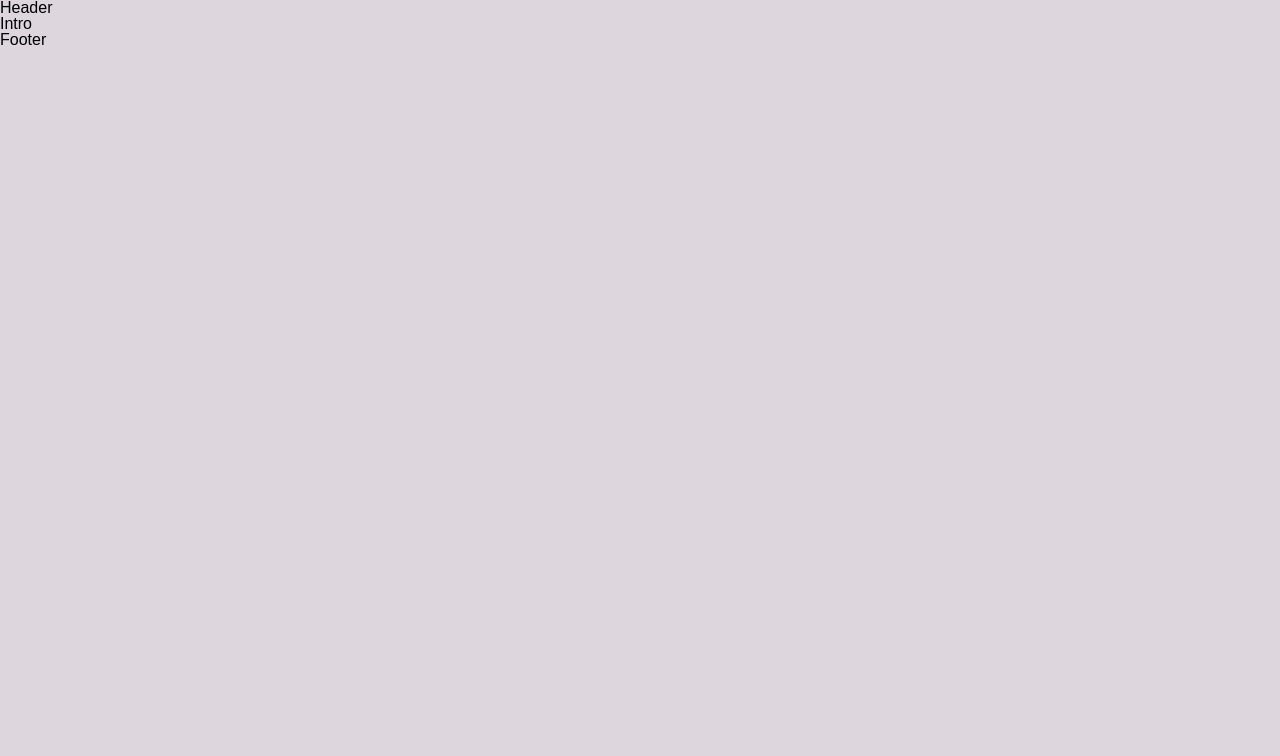
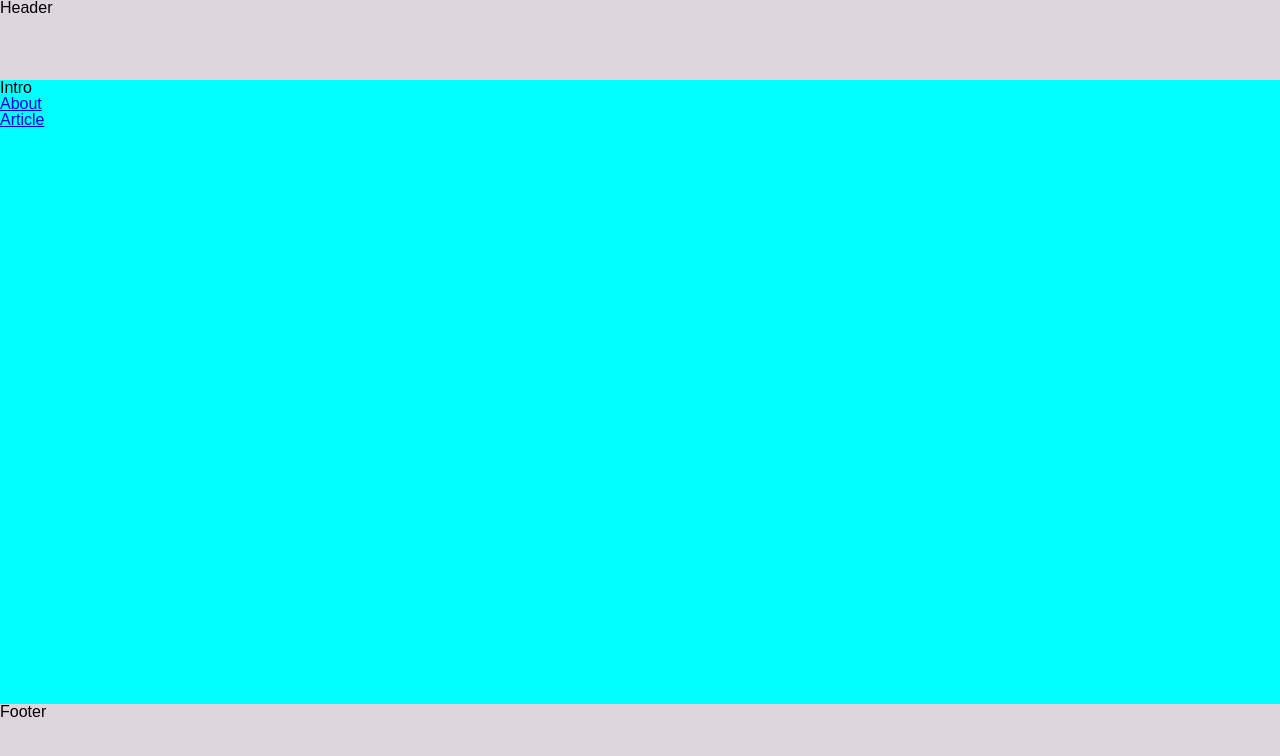
Before and after one commit to Coders-Co-op/Bi-Polar-News, a React (Create React App) app: page / in a window 1280 px wide. Shown: the top 756 px of the page. Built offline with nearby package versions, Linux system fonts and the light colour scheme.

Commit message:
some style and something else

```diff
--- a/package.json
+++ b/package.json
@@ -10,9 +10,10 @@
     "react": "^16.4.2",
     "react-dom": "^16.4.2",
     "react-redux": "^5.0.7",
+    "react-router": "^4.3.1",
+    "react-router-dom": "^4.3.1",
     "react-scripts": "1.1.5",
-    "redux": "^4.0.0",
-    "react-router-dom": "^4.3.1"
+    "redux": "^4.0.0"
   },
   "scripts": {
     "start": "react-scripts start",
--- a/src/App.css
+++ b/src/App.css
@@ -1,6 +1,16 @@
 
-.App {
+.app-wrapper {
   width:100vw;
   height:100vh;
   background-color:#DDD6DD;
 }
+.app-header{
+  height: 10%;
+}
+.app-article{
+  background-color: aqua;
+  height: 78%;
+}
+.app-footer{
+  height: 12%;
+}
--- a/src/App.js
+++ b/src/App.js
@@ -3,22 +3,27 @@ import routes from './route'
 import Header from './components/header/Header'
 import Footer from './components/footer/Footer'
 import './App.css';
+import {withRouter} from 'react-router';
+import { connect } from 'net';
 
 class App extends Component {
+
   render() {
+  console.log("i am props match", this.props.match);
+
     return (
-      <div className="App">
-        <header className="App-header">
+      <div className="app-wrapper">
+        <header className="app-header">
           <Header />
         </header>
 
-        <article>
+        <article className="app-article">
 
           {routes}
 
         </article>
 
-        <footer>
+        <footer className ="app-footer">
           <Footer />
         </footer>
 
@@ -27,4 +32,5 @@ class App extends Component {
   }
 }
 
-export default App;
+// export default withRouter(connect(mapstatetoprops, {}) (app));
+export default withRouter(App);
--- a/src/components/article/Article.js
+++ b/src/components/article/Article.js
@@ -3,6 +3,7 @@ import React, { Component } from 'react'
 
 export default class Article extends Component {
   render() {
+  console.log("i am props match", this.props.match);
     return (
       <div>
         <h1>Article</h1>
--- a/src/components/intro/Intro.js
+++ b/src/components/intro/Intro.js
@@ -1,10 +1,13 @@
 
-import React from 'react'
+import React from 'react';
+import {Link } from 'react-router-dom';
 
 export default () => {
   return (
     <div>
       <h1>Intro</h1>
+      <Link to="/about"><p> About</p></Link>
+      <Link to="/article"><p> Article</p></Link>
     </div>
   )
 }
```
